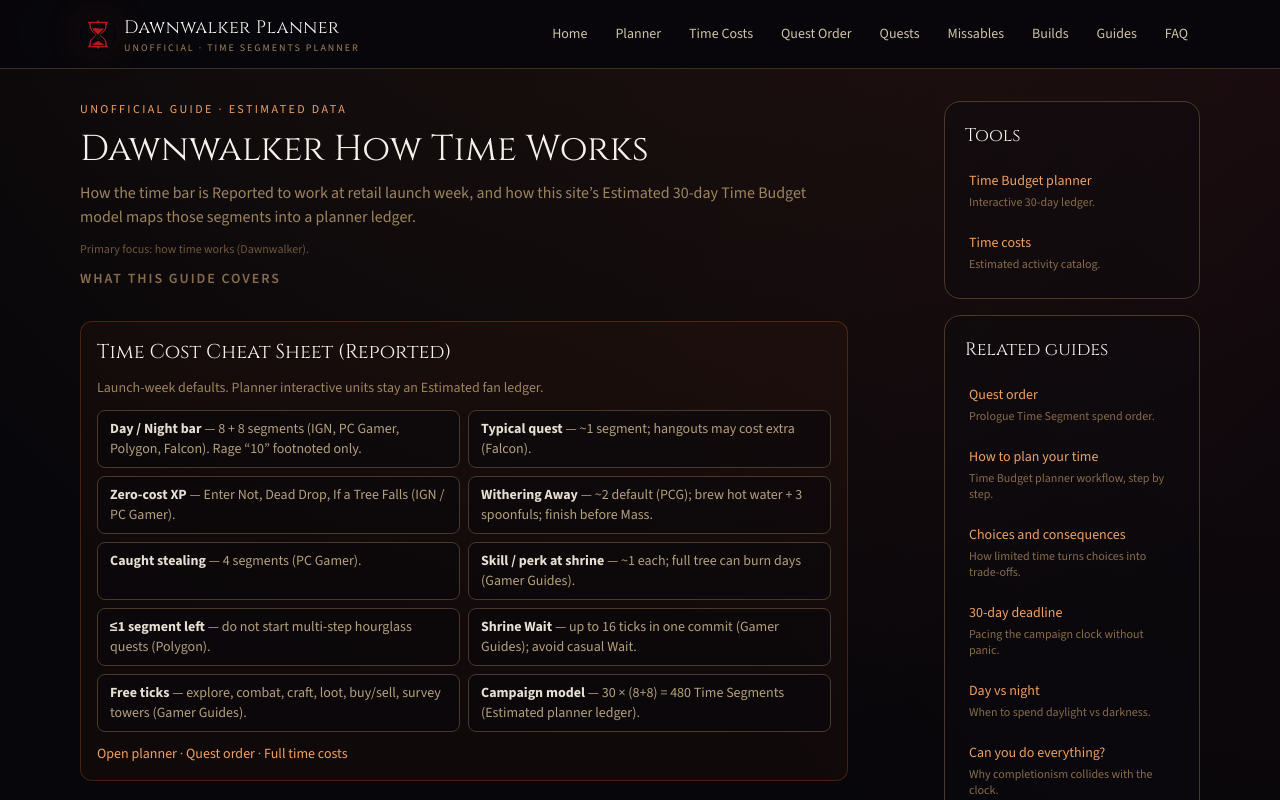
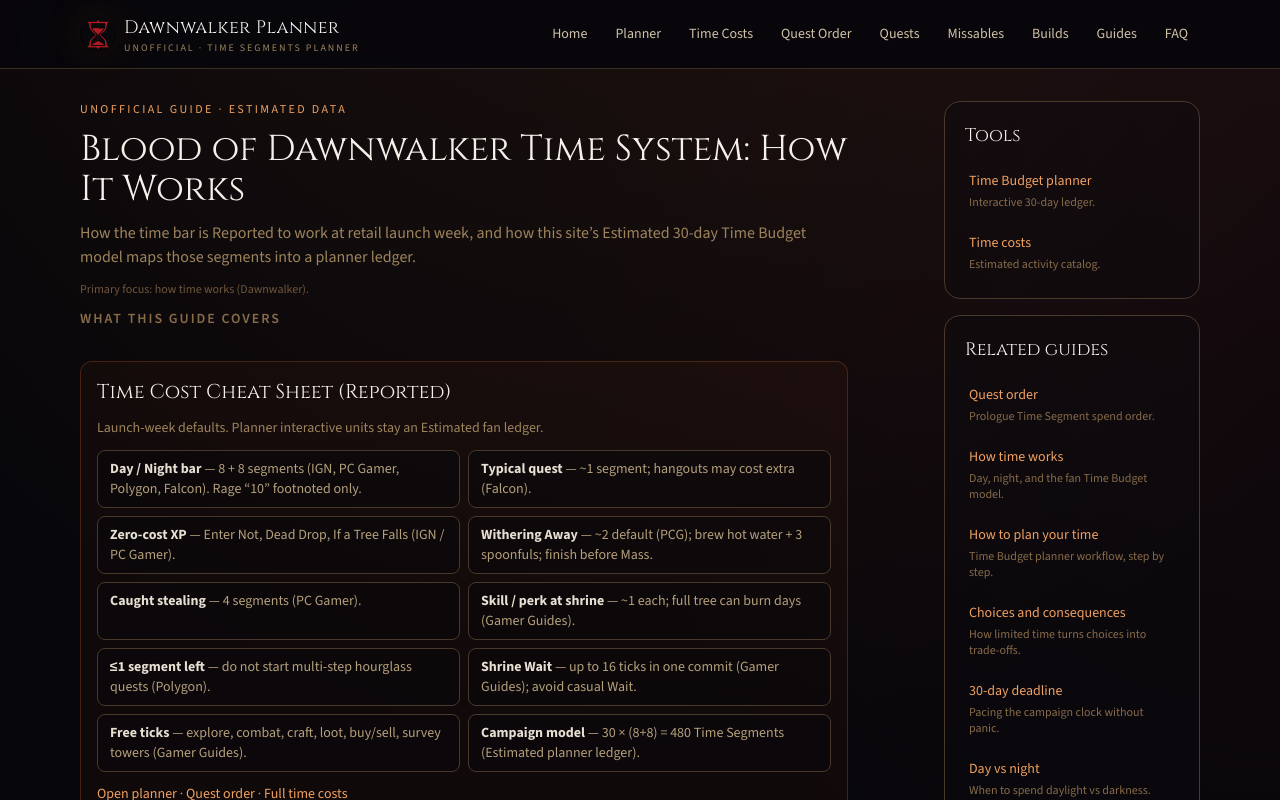
Before and after one commit to tumingguang-svg/dawnwalkerplanner, a Next.js app: page /guides/how-time-works in a window 1280 px wide. Shown: the top 800 px of the page. Built offline with nearby package versions, Linux system fonts and the light colour scheme; no server answers.

Commit message:
SEO: Blood of Dawnwalker titles on quest-order, how-time, time-costs

```diff
--- a/src/app/guides/how-time-works/page.tsx
+++ b/src/app/guides/how-time-works/page.tsx
@@ -6,7 +6,7 @@ import { AP_CONFIG } from "@/data/apConfig";
 
 export const metadata: Metadata = pageMetadata({
   path: "/guides/how-time-works",
-  title: "Dawnwalker How Time Works – 8 Segments Reported, 480 Fan Model",
+  title: "Blood of Dawnwalker Time System – Day & Night Explained",
   description:
     "Dawnwalker how time works: Reported 8 day + 8 night segments from launch-week guides, plus the estimated 30-day Time Budget fan model. Not official AP.",
   absoluteTitle: true,
@@ -16,7 +16,7 @@ export default function HowTimeWorksPage() {
   return (
     <GuideLayout
       path="/guides/how-time-works"
-      title="Dawnwalker How Time Works"
+      title="Blood of Dawnwalker Time System: How It Works"
       intro="How the time bar is Reported to work at retail launch week, and how this site’s Estimated 30-day Time Budget model maps those segments into a planner ledger."
       keywordNote="Primary focus: how time works (Dawnwalker)."
       lastUpdated="2026-09-04"
--- a/src/app/guides/quest-order/page.tsx
+++ b/src/app/guides/quest-order/page.tsx
@@ -8,7 +8,7 @@ import { QUEST_TO_COST_ID } from "@/lib/plannerLinks";
 
 export const metadata: Metadata = pageMetadata({
   path: "/guides/quest-order",
-  title: "Dawnwalker Quest Order: Best Way to Spend Your Time (Prologue)",
+  title: "Blood of Dawnwalker Quest Order – Prologue Time Guide",
   description:
     "Blood of Dawnwalker prologue quest order by Time Segments: zero-cost XP first, Deep Down for Lazar, Withering Away before Mass. Reported costs, not Verified.",
   absoluteTitle: true,
@@ -19,7 +19,7 @@ export default function QuestOrderPage() {
   return (
     <GuideLayout
       path="/guides/quest-order"
-      title="Dawnwalker Quest Order: Best Way to Spend Your Time"
+      title="Blood of Dawnwalker Quest Order: Best Way to Spend Your Time"
       intro="Not a full walkthrough dump—a Time Segment spending order for the prologue day before Blood Mass. Costs are launch-week Reported (IGN, PC Gamer, Polygon). Interactive planner units stay a fan model."
       keywordNote="Primary focus: Dawnwalker quest order / prologue time spend."
       lastUpdated="2026-09-03"
--- a/src/app/time-costs/page.tsx
+++ b/src/app/time-costs/page.tsx
@@ -16,7 +16,7 @@ import { breadcrumbJsonLd, itemListJsonLd } from "@/lib/jsonld";
 
 export const metadata: Metadata = pageMetadata({
   path: "/time-costs",
-  title: "Dawnwalker Time Budget Costs (Reported Prologue + Estimated Catalog)",
+  title: "Blood of Dawnwalker Time Costs – Time Segment Catalog",
   description:
     "Dawnwalker Time Budget costs: launch-week Reported prologue/mechanics rows plus Estimated fan-model placeholders. Estimated / Reported / Verified labels.",
   absoluteTitle: true,
@@ -151,7 +151,7 @@ export default function TimeCostsPage() {
       />
       <div>
         <h1 className="font-display text-3xl text-dusk-50 md:text-4xl">
-          Dawnwalker Time Budget Costs
+          Blood of Dawnwalker Time Costs
         </h1>
         <p className="mt-2 max-w-2xl text-dusk-400">
           Two catalogs on one page: launch-week{" "}
```
